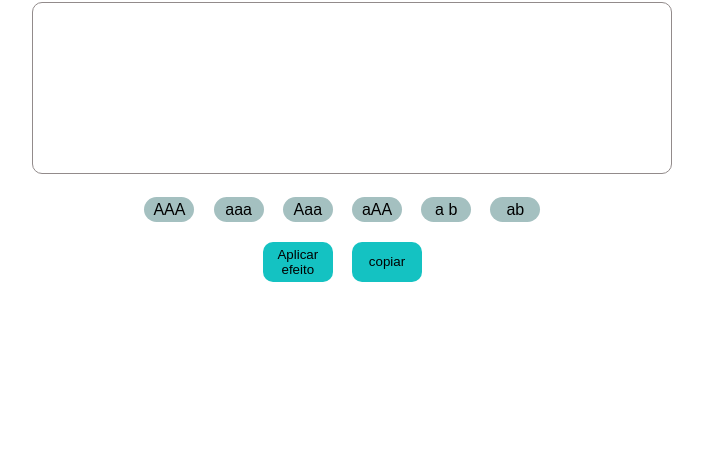
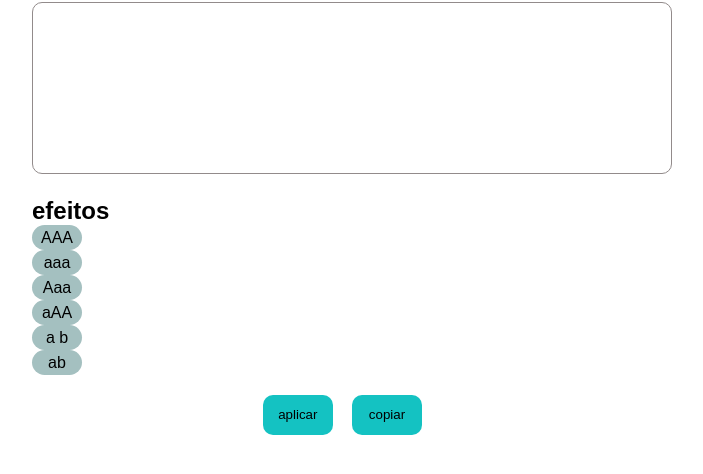
Before and after one commit to arturj9/changing_letters, a plain HTML site: page index.html in a window 1280 px wide. Shown: the part 214-688 px from the top of the page, without its empty margins (288-991 px from the left). Drawn offline with Linux system fonts and the light colour scheme.

Commit message:
Update index.html

```diff
--- a/index.html
+++ b/index.html
@@ -14,21 +14,37 @@
                 <h1>changing letters</h1>
             </div>
             <div class="area-principal">
-                <textarea name="" id="text" cols="30" rows="10"></textarea>
-                <div class="area-efeitos">
-                    <div class="efeito">AAA</div>
-                    <div class="efeito">aaa</div>
-                    <div class="efeito">Aaa</div>
-                    <div class="efeito">aAA</div>
-                    <div class="efeito">a b</div>
-                    <div class="efeito">ab</div>
+                <textarea name="text" id="text" cols="30" rows="10"></textarea>
+                <div class="area-efeitos-g">
+                    <h2>efeitos</h2>
+                        <div class="area-efeitos-p">
+                        <div class="efeito" id="e1">AAA</div>
+                        <div class="efeito" id="e2">aaa</div>
+                        <div class="efeito" id="e3">Aaa</div>
+                        <div class="efeito" id="e3">aAA</div>
+                        <div class="efeito" id="e3">a b</div>
+                        <div class="efeito" id="e4">ab</div>
+                    </div>
                 </div>
                 <div class="area-botoes">
-                    <button onclick="alert('aplicadissimo')">Aplicar efeito</button>
-                    <button>copiar</button>
+                    <button onclick="aplicarEfeito()">aplicar</button>
+                    <button onclick="copiarTexto()">copiar</button>
                 </div>
             </div>
         </div>
     </div>
+    <script>
+        let copiarTexto = () =>{
+            const text = document.querySelector("#text");
+            text.select();
+            document.execCommand('copy');
+        }
+
+        let aplicarEfeito = () =>{
+            const text = document.querySelector("#text");
+            text.select();
+            text.value = 'Hello world';
+        }
+    </script>
 </body>
 </html>
```
